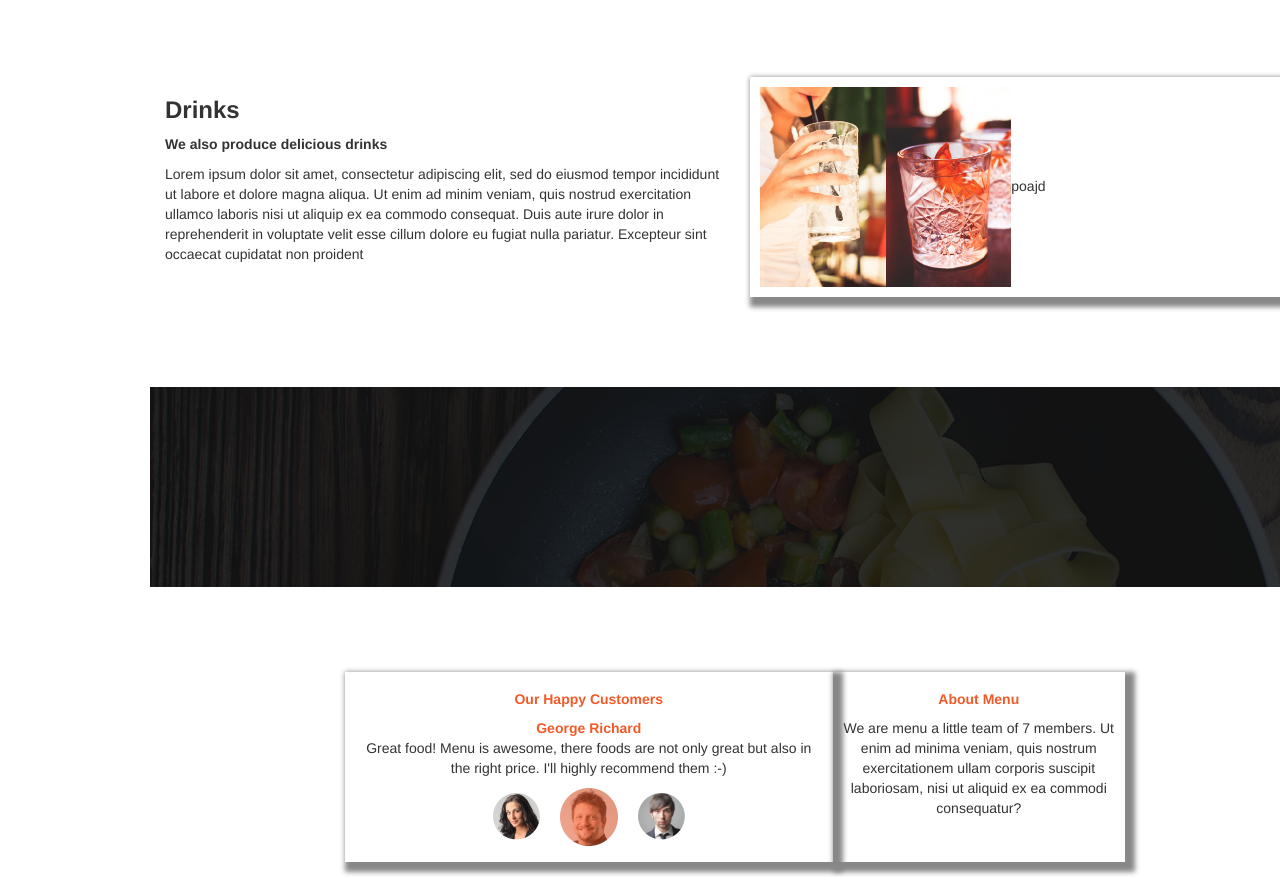
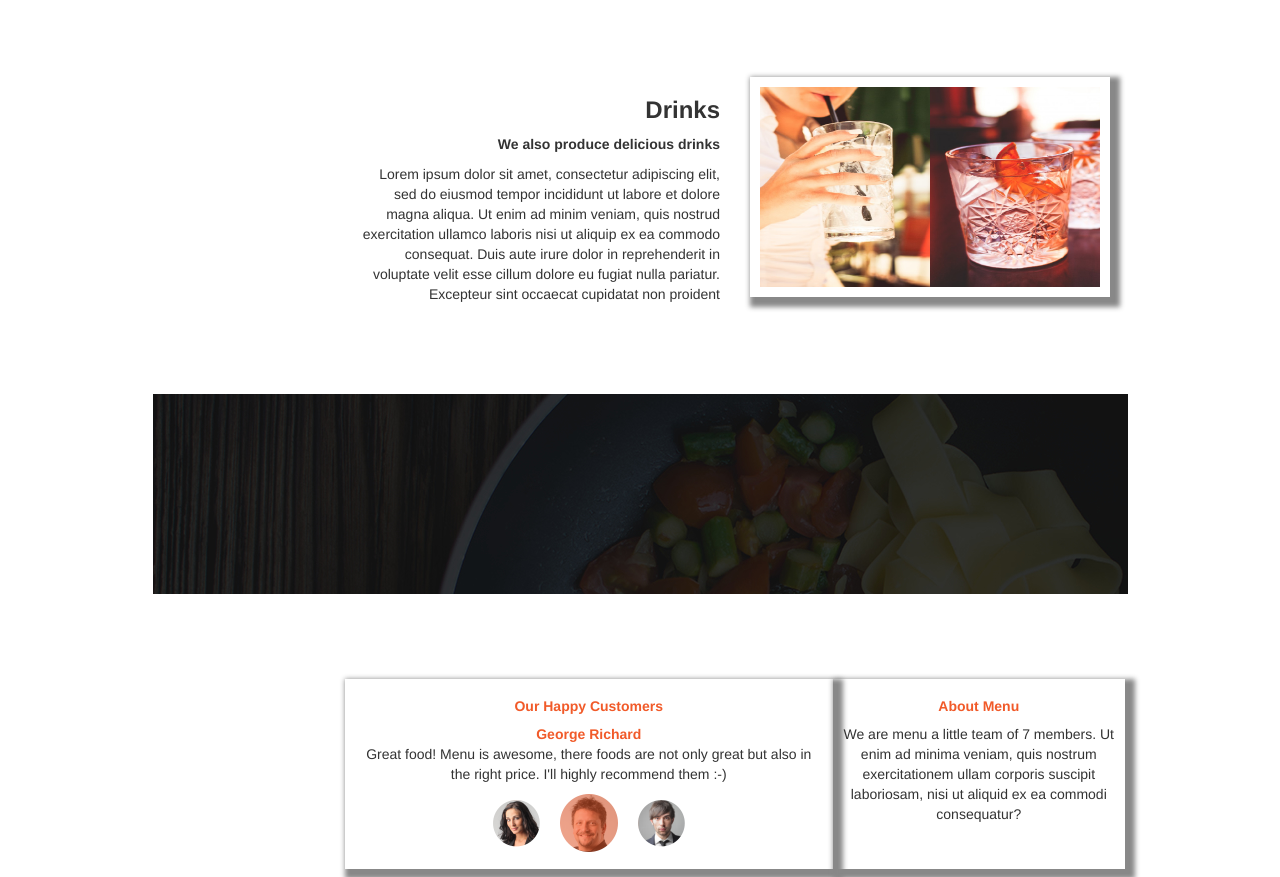
Before and after one commit to Nashipae/Fictional-Restaurant, a plain HTML site: page nash-kitchen.html in a window 1280 px wide. Shown: the part 989-1866 px from the top of the page. Drawn offline with nearby package versions, Linux system fonts and the light colour scheme; a web font is replaced by a local one.

Commit message:
add styling to sections.

```diff
--- a/css/styles.css
+++ b/css/styles.css
@@ -100,6 +100,7 @@ padding: 0px;
   align-content: center;
   margin-left: 150px;
   margin-top: 80px;
+  text-align: right;
 }
 
 #ipsum{
@@ -113,11 +114,11 @@ padding: 0px;
    border-image: 0px;
 }
 
-#meals-combined{
+.meals-holder{
   background-image: url("../images/backgrounds/foodsBg.jpg");
   height: 200px;
   align-content: center;
-  margin-left: 150px;
+  /* margin-left: 150px; */
   margin-top: 80px;
 }
 
--- a/nash-kitchen.html
+++ b/nash-kitchen.html
@@ -77,15 +77,21 @@
 
     <div class="container" id="drinks">
       <div class="row">
-        <div class="col-lg-6 drinks">
+        <div class="col-lg-2">
+
+        </div>
+        <div class="col-lg-4 drinks">
           <p><h3><strong>Drinks</strong></h3></p>
           <p><strong>We also produce delicious drinks </strong></p>
           <p>Lorem ipsum dolor sit amet, consectetur adipiscing elit, sed do eiusmod tempor incididunt ut labore et dolore magna aliqua. Ut enim ad minim veniam, quis nostrud exercitation ullamco laboris nisi ut aliquip ex ea commodo consequat. Duis aute irure dolor in reprehenderit in voluptate velit esse cillum dolore eu fugiat nulla pariatur. Excepteur sint occaecat cupidatat non proident</p>
         </div>
-        <div class="col-lg-6 fast-food-imgs">
+        <div class="col-lg-4 fast-food-imgs">
           <p class="drinks-images">
-            <img src="images/drink1.jpg" alt="drink 1" height="200px"><img src="images/drink2.jpg" alt="drink 2" height="200px">poajd
+            <img src="images/drink1.jpg" alt="drink 1" height="200px" width="170px"><img src="images/drink2.jpg" alt="drink 2" height="200px" width="170px">
           </p>
+        </div>
+        <div class="col-lg-2">
+
         </div>
       </div>
     </div>
@@ -95,7 +101,7 @@
           <div class="col-lg-1">
 
           </div>
-          <div class="col-lg-10">
+          <div class="col-lg-10 meals-holder">
 
           </div>
           <div class="col-lg-1">
```
